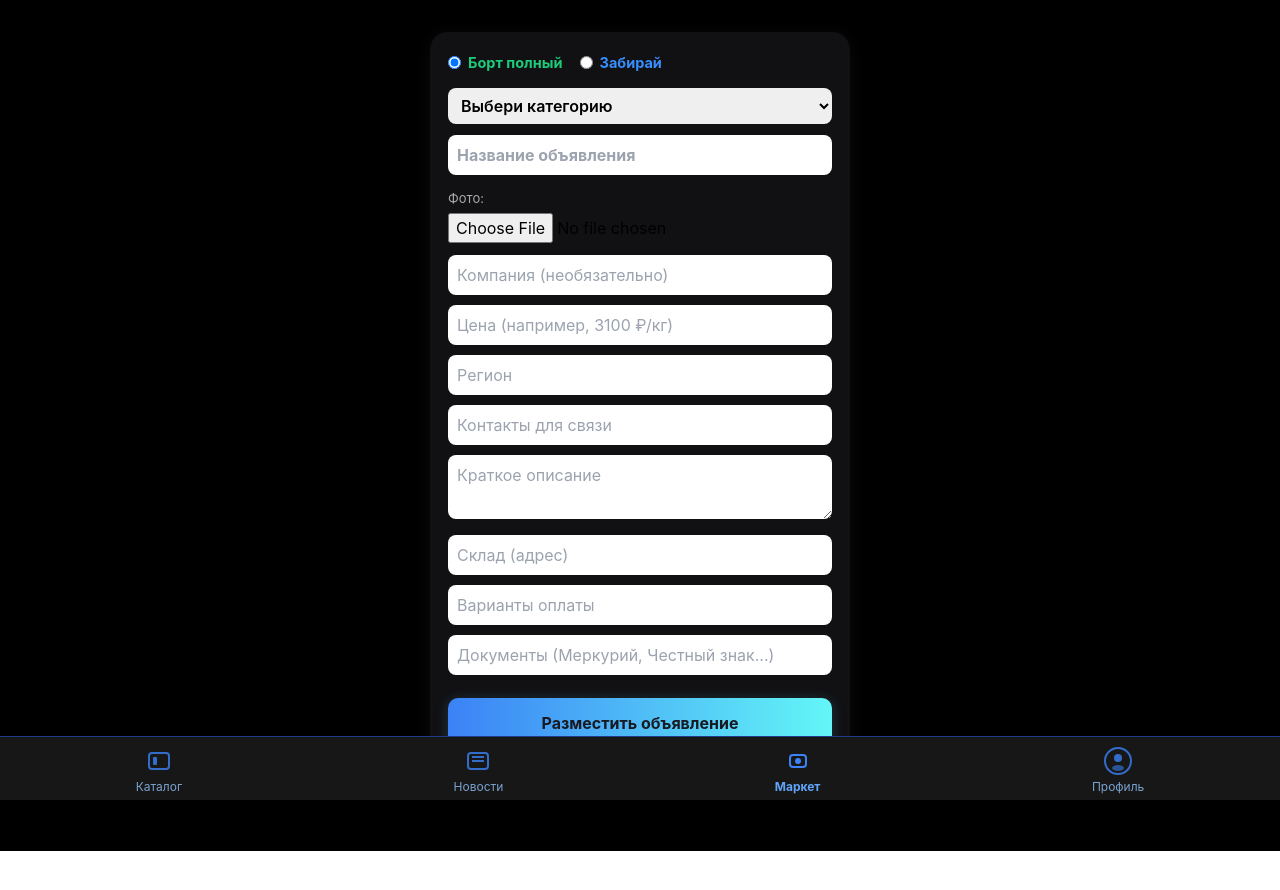
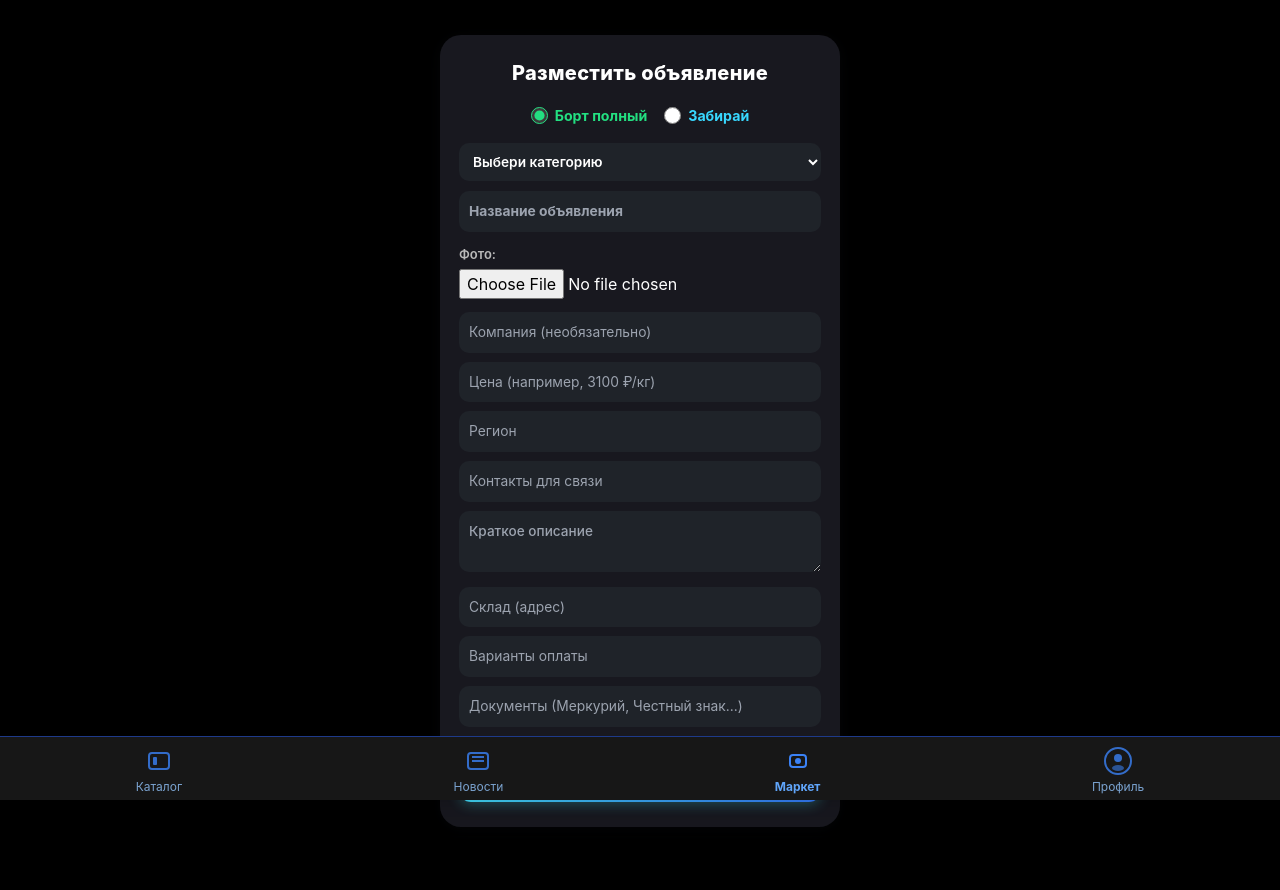
Before and after one commit to AlexSalavat/ikra-miniapp, a React (Create React App) app: page /market/add in a window 1280 px wide. Shown: the top 890 px of the page. Before the commit the page ends 851 px from the top, so only its background shows below. Built offline with nearby package versions, Linux system fonts and the light colour scheme.

Commit message:
fix: исправлен переход на форму размещения объявлени

```diff
--- a/src/components/AddAdForm.js
+++ b/src/components/AddAdForm.js
@@ -1,4 +1,5 @@
 import React, { useState } from "react";
+import { useNavigate } from "react-router-dom";
 
 const INITIAL_FORM = {
   type: "sell",           // "sell" (Борт полный) или "buy" (Забирай)
@@ -12,7 +13,7 @@ const INITIAL_FORM = {
   warehouse: "",
   payment: "",
   documents: "",
-  image: null, // файл или строка
+  image: null,
 };
 
 const CATEGORIES = [
@@ -26,6 +27,7 @@ const CATEGORIES = [
 export default function AddAdForm({ onSubmit }) {
   const [form, setForm] = useState(INITIAL_FORM);
   const [preview, setPreview] = useState(null);
+  const navigate = useNavigate();
 
   function handleChange(e) {
     const { name, value, type, files } = e.target;
@@ -43,26 +45,45 @@ export default function AddAdForm({ onSubmit }) {
       alert("Заполни хотя бы название, категорию и контакты!");
       return;
     }
-    // Фейковый id, в реальном проекте будет другой
     const newAd = { ...form, id: Date.now(), image: preview || "/images/no-image.webp" };
     onSubmit?.(newAd);
     setForm(INITIAL_FORM);
     setPreview(null);
     alert("Объявление отправлено на модерацию (или в демо — добавлено)!");
+    navigate("/market/sell"); // вернуться к списку после отправки
   }
 
   return (
     <div style={{
-      background: "#111114",
-      borderRadius: 18,
-      maxWidth: 420,
-      margin: "32px auto 0 auto",
-      padding: "20px 18px 23px 18px",
-      boxShadow: "0 2px 17px #181a2269"
+      minHeight: "100vh",
+      background: "#000",
+      display: "flex",
+      flexDirection: "column",
+      alignItems: "center",
+      padding: "35px 0 60px 0",
     }}>
-      <form onSubmit={handleSubmit}>
+      <div style={{
+        background: "#18181f",
+        borderRadius: 21,
+        maxWidth: 400,
+        width: "100%",
+        boxShadow: "0 3px 16px #1013194d",
+        padding: "23px 19px 25px 19px",
+        margin: "0 auto",
+        display: "flex",
+        flexDirection: "column",
+        alignItems: "center"
+      }}>
+        <h2 style={{
+          color: "#fff",
+          fontWeight: 800,
+          fontSize: 20,
+          marginBottom: 17,
+          letterSpacing: ".015em"
+        }}>Разместить объявление</h2>
+        <form onSubmit={handleSubmit} style={{ width: "100%" }}>
           {/* Тип объявления */}
-        <div style={{ display: "flex", gap: 17, marginBottom: 14 }}>
+          <div style={{ display: "flex", gap: 17, marginBottom: 15, justifyContent: "center" }}>
             <label style={{ display: "flex", alignItems: "center", gap: 7, cursor: "pointer" }}>
               <input
                 type="radio"
@@ -70,8 +91,9 @@ export default function AddAdForm({ onSubmit }) {
                 value="sell"
                 checked={form.type === "sell"}
                 onChange={handleChange}
+                style={{ accentColor: "#23df81", width: 17, height: 17 }}
               />
-            <span style={{ color: "#1dcb7b", fontWeight: 700, fontSize: 14.5 }}>Борт полный</span>
+              <span style={{ color: "#23df81", fontWeight: 700, fontSize: 14.2 }}>Борт полный</span>
             </label>
             <label style={{ display: "flex", alignItems: "center", gap: 7, cursor: "pointer" }}>
               <input
@@ -80,14 +102,30 @@ export default function AddAdForm({ onSubmit }) {
                 value="buy"
                 checked={form.type === "buy"}
                 onChange={handleChange}
+                style={{ accentColor: "#38d8ff", width: 17, height: 17 }}
               />
-            <span style={{ color: "#378fff", fontWeight: 700, fontSize: 14.5 }}>Забирай</span>
+              <span style={{ color: "#38d8ff", fontWeight: 700, fontSize: 14.2 }}>Забирай</span>
             </label>
           </div>
 
           {/* Категория */}
-        <select name="category" value={form.category} onChange={handleChange}
-          style={{ marginBottom: 11, padding: "7px 9px", borderRadius: 8, fontWeight: 600, width: "100%" }}>
+          <select
+            name="category"
+            value={form.category}
+            onChange={handleChange}
+            style={{
+              marginBottom: 10,
+              padding: "10px 10px",
+              borderRadius: 10,
+              fontWeight: 600,
+              width: "100%",
+              background: "#1f2329",
+              color: "#fff",
+              border: "none",
+              fontSize: 13.7,
+              marginTop: 2,
+              outline: "none"
+            }}>
             {CATEGORIES.map(cat =>
               <option key={cat.value} value={cat.value}>{cat.label}</option>
             )}
@@ -99,100 +137,217 @@ export default function AddAdForm({ onSubmit }) {
             value={form.title}
             onChange={handleChange}
             placeholder="Название объявления"
-          style={{ marginBottom: 10, padding: "8px 9px", borderRadius: 8, width: "100%", fontWeight: 700 }}
+            style={{
+              marginBottom: 9,
+              padding: "10px 10px",
+              borderRadius: 10,
+              width: "100%",
+              fontWeight: 700,
+              background: "#1f2329",
+              color: "#fff",
+              border: "none",
+              fontSize: 13.8,
+              outline: "none"
+            }}
           />
+
           {/* Фото */}
-        <div style={{ marginBottom: 12 }}>
-          <label style={{ color: "#aaa", fontSize: 13 }}>Фото:</label><br />
-          <input type="file" name="image" accept="image/*" onChange={handleChange} style={{ marginTop: 4 }} />
+          <div style={{ marginBottom: 13 }}>
+            <label style={{ color: "#b9b9b9", fontSize: 13, fontWeight: 600 }}>Фото:</label><br />
+            <input
+              type="file"
+              name="image"
+              accept="image/*"
+              onChange={handleChange}
+              style={{
+                marginTop: 4,
+                color: "#fff"
+              }}
+            />
             {preview && (
               <div style={{ marginTop: 7 }}>
-              <img src={preview} alt="preview" style={{ width: 110, borderRadius: 13 }} />
+                <img src={preview} alt="preview" style={{ width: 108, borderRadius: 14, boxShadow: "0 2px 12px #181a1a44" }} />
               </div>
             )}
           </div>
+
           {/* Компания */}
           <input
             name="company"
             value={form.company}
             onChange={handleChange}
             placeholder="Компания (необязательно)"
-          style={{ marginBottom: 10, padding: "8px 9px", borderRadius: 8, width: "100%" }}
+            style={{
+              marginBottom: 9,
+              padding: "10px 10px",
+              borderRadius: 10,
+              width: "100%",
+              background: "#1f2329",
+              color: "#fff",
+              border: "none",
+              fontSize: 13.8,
+              outline: "none"
+            }}
           />
+
           {/* Цена */}
           <input
             name="price"
             value={form.price}
             onChange={handleChange}
             placeholder="Цена (например, 3100 ₽/кг)"
-          style={{ marginBottom: 10, padding: "8px 9px", borderRadius: 8, width: "100%" }}
+            style={{
+              marginBottom: 9,
+              padding: "10px 10px",
+              borderRadius: 10,
+              width: "100%",
+              background: "#1f2329",
+              color: "#fff",
+              border: "none",
+              fontSize: 13.8,
+              outline: "none"
+            }}
           />
+
           {/* Регион */}
           <input
             name="region"
             value={form.region}
             onChange={handleChange}
             placeholder="Регион"
-          style={{ marginBottom: 10, padding: "8px 9px", borderRadius: 8, width: "100%" }}
+            style={{
+              marginBottom: 9,
+              padding: "10px 10px",
+              borderRadius: 10,
+              width: "100%",
+              background: "#1f2329",
+              color: "#fff",
+              border: "none",
+              fontSize: 13.8,
+              outline: "none"
+            }}
           />
+
           {/* Контакты */}
           <input
             name="contact"
             value={form.contact}
             onChange={handleChange}
             placeholder="Контакты для связи"
-          style={{ marginBottom: 10, padding: "8px 9px", borderRadius: 8, width: "100%" }}
+            style={{
+              marginBottom: 9,
+              padding: "10px 10px",
+              borderRadius: 10,
+              width: "100%",
+              background: "#1f2329",
+              color: "#fff",
+              border: "none",
+              fontSize: 13.8,
+              outline: "none"
+            }}
           />
+
           {/* Описание */}
           <textarea
             name="description"
             value={form.description}
             onChange={handleChange}
             placeholder="Краткое описание"
-          style={{ marginBottom: 10, padding: "8px 9px", borderRadius: 8, width: "100%", minHeight: 48 }}
+            style={{
+              marginBottom: 9,
+              padding: "10px 10px",
+              borderRadius: 10,
+              width: "100%",
+              minHeight: 48,
+              fontWeight: 500,
+              background: "#1f2329",
+              color: "#fff",
+              border: "none",
+              fontSize: 13.6,
+              outline: "none"
+            }}
           />
+
           {/* Склад */}
           <input
             name="warehouse"
             value={form.warehouse}
             onChange={handleChange}
             placeholder="Склад (адрес)"
-          style={{ marginBottom: 10, padding: "8px 9px", borderRadius: 8, width: "100%" }}
+            style={{
+              marginBottom: 9,
+              padding: "10px 10px",
+              borderRadius: 10,
+              width: "100%",
+              background: "#1f2329",
+              color: "#fff",
+              border: "none",
+              fontSize: 13.8,
+              outline: "none"
+            }}
           />
+
           {/* Оплата */}
           <input
             name="payment"
             value={form.payment}
             onChange={handleChange}
             placeholder="Варианты оплаты"
-          style={{ marginBottom: 10, padding: "8px 9px", borderRadius: 8, width: "100%" }}
+            style={{
+              marginBottom: 9,
+              padding: "10px 10px",
+              borderRadius: 10,
+              width: "100%",
+              background: "#1f2329",
+              color: "#fff",
+              border: "none",
+              fontSize: 13.8,
+              outline: "none"
+            }}
           />
+
           {/* Документы */}
           <input
             name="documents"
             value={form.documents}
             onChange={handleChange}
             placeholder="Документы (Меркурий, Честный знак...)"
-          style={{ marginBottom: 13, padding: "8px 9px", borderRadius: 8, width: "100%" }}
+            style={{
+              marginBottom: 13,
+              padding: "10px 10px",
+              borderRadius: 10,
+              width: "100%",
+              background: "#1f2329",
+              color: "#fff",
+              border: "none",
+              fontSize: 13.8,
+              outline: "none"
+            }}
           />
 
+          {/* Кнопка */}
           <button
             type="submit"
             style={{
               width: "100%",
-            background: "linear-gradient(90deg, #3B82F6, #63f6f7)",
-            color: "#181a22",
-            fontWeight: 700,
-            fontSize: 16,
+              background: "linear-gradient(90deg, #44e2ff 0%, #357cff 100%)",
+              color: "#fff",
+              fontWeight: 800,
+              fontSize: 16.5,
               border: "none",
-            borderRadius: 10,
-            padding: "13px 0",
+              borderRadius: 12,
+              padding: "14px 0",
               marginTop: 10,
-            boxShadow: "0 2px 13px #61d3f633",
-            cursor: "pointer"
+              boxShadow: "0 2px 13px #43e4f355",
+              cursor: "pointer",
+              letterSpacing: ".01em",
+              transition: "background 0.18s"
             }}
-        >Разместить объявление</button>
+          >
+            Разместить объявление
+          </button>
         </form>
+      </div>
     </div>
   );
 }
```
Lines whose indentation alone changed are shown as unchanged.
